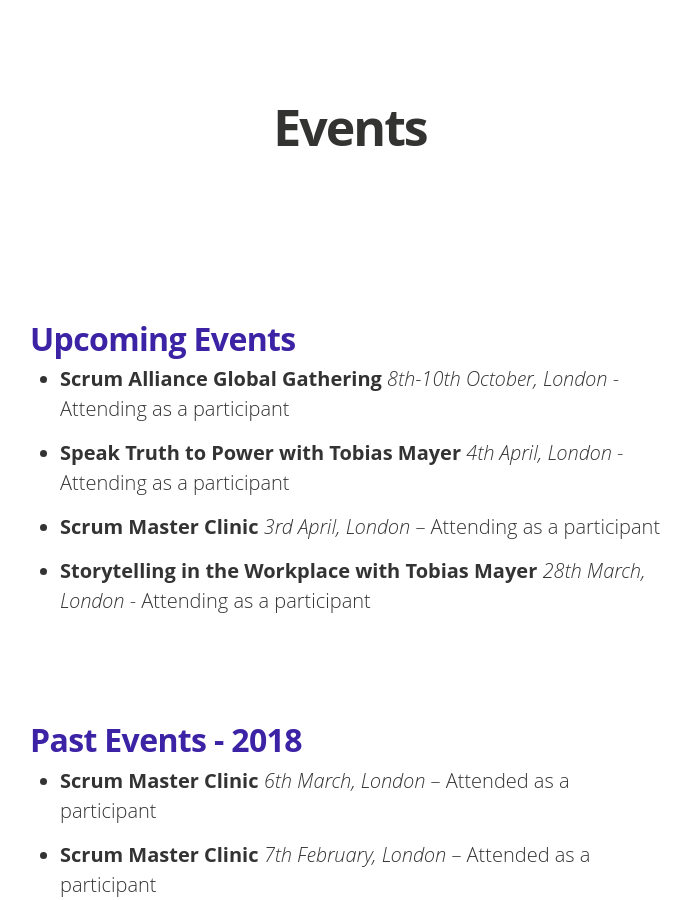
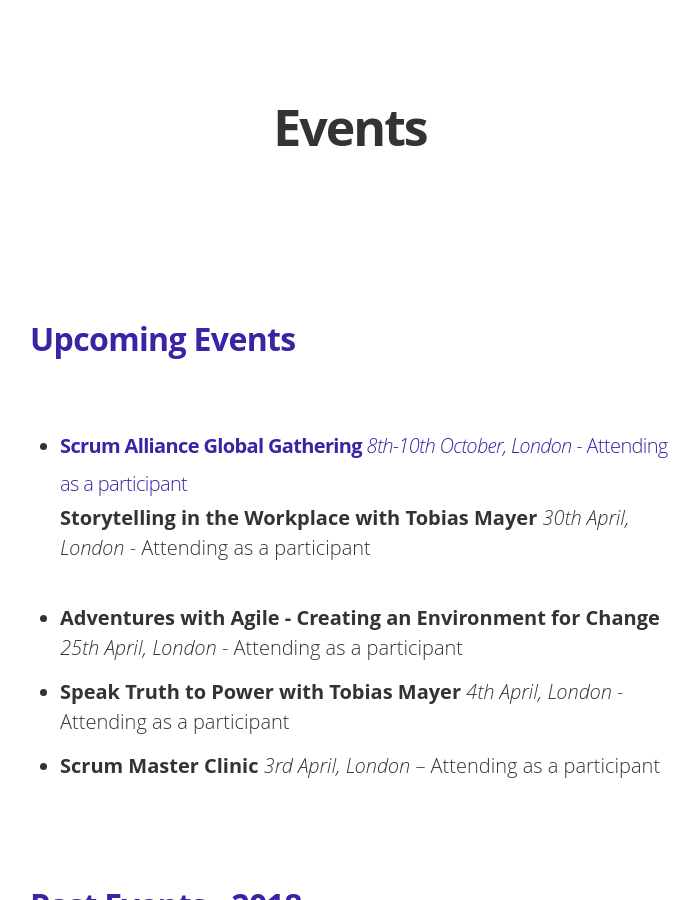
Before and after one commit to IamJackReed/JackReed, a Jekyll site: the page built from events.md, in a window 1280 px wide and 900 px high. Shown: the whole window, without its empty margins (290-989 px from the left). Built offline with Jekyll 4.4.1, drawn with Linux system fonts in a browser that asks for light colours; nearby versions of some CDN libraries; some web fonts are replaced.

Commit message:
Update events.md

```diff
--- a/events.md
+++ b/events.md
@@ -7,11 +7,14 @@
 -
 <span style="color:#00000; font-family: 'open sans'; font-size: 1em; font-size: 20px; font-weight: 200; hyphens: none;">**Scrum Alliance Global Gathering** *8th-10th October, London* - Attending as a participant
 -
+<span style="color:#00000; font-family: 'open sans'; font-size: 1em; font-size: 20px; font-weight: 200; hyphens: none;">**Storytelling in the Workplace with Tobias Mayer** *30th April, London* - Attending as a participant
+-
+<span style="color:#00000; font-family: 'open sans'; font-size: 1em; font-size: 20px; font-weight: 200; hyphens: none;">**Adventures with Agile - Creating an Environment for Change** *25th April, London* - Attending as a participant
+-
 <span style="color:#00000; font-family: 'open sans'; font-size: 1em; font-size: 20px; font-weight: 200; hyphens: none;">**Speak Truth to Power with Tobias Mayer** *4th April, London* - Attending as a participant
 -
 <span style="color:#00000; font-family: 'open sans'; font-size: 1em; font-size: 20px; font-weight: 200; hyphens: none;">**Scrum Master Clinic** *3rd April, London* – Attending as a participant
--
-<span style="color:#00000; font-family: 'open sans'; font-size: 1em; font-size: 20px; font-weight: 200; hyphens: none;">**Storytelling in the Workplace with Tobias Mayer** *28th March, London* - Attending as a participant
+
 
 # Past Events - 2018
 -
```
